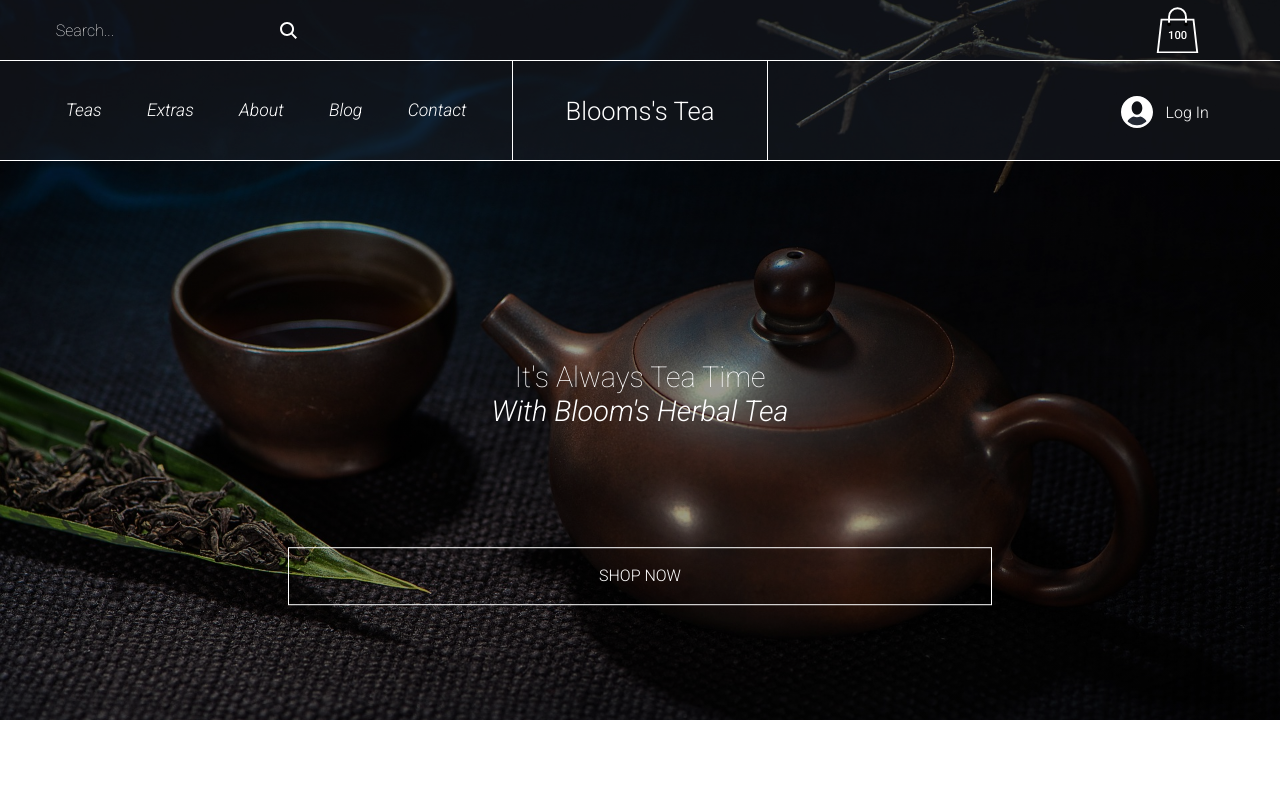
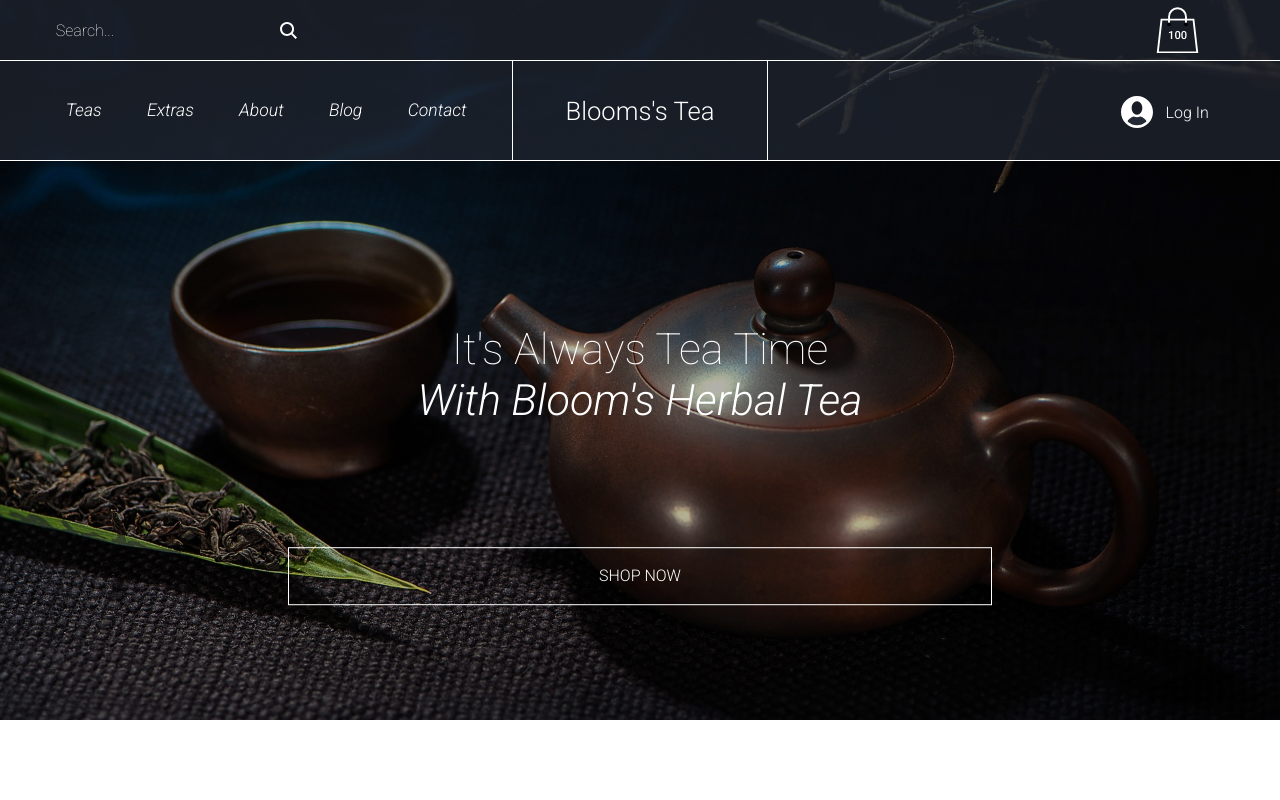
Before and after one commit to Cepako/Tea-Shop, a React (Create React App) app: page / in a window 1280 px wide. Shown: the top 800 px of the page. Built offline with nearby package versions, Linux system fonts and the light colour scheme.

Commit message:
add media queries for welcome component

```diff
--- a/src/components/Navigation.scss
+++ b/src/components/Navigation.scss
@@ -10,7 +10,7 @@
   flex-wrap: wrap;
   padding: 6% 3% 5%;
   color: white;
-  background-color: rgba(35, 41, 52, 0.4);
+  background-color: rgba(35, 41, 52, 0.7);
   border-bottom: 1px solid white;
   &__title {
     margin-left: 3%;
--- a/src/components/navigation-components/Menu.scss
+++ b/src/components/navigation-components/Menu.scss
@@ -31,6 +31,7 @@
       a {
         color: white;
         text-decoration: none;
+        transition: 0.3s;
         &:hover {
           color: #687fad;
           cursor: pointer;
--- a/src/components/pages/home-page-components/Welcome.scss
+++ b/src/components/pages/home-page-components/Welcome.scss
@@ -5,8 +5,8 @@
     height: 90vh;
     background:
         /* top, transparent black, faked with gradient */ linear-gradient(
-        rgba(0, 0, 0, 0.4),
-        rgba(0, 0, 0, 0.4)
+        rgba(0, 0, 0, 0.3),
+        rgba(0, 0, 0, 0.3)
       ),
       /* bottom, image */ url('../../../../public/images/home-page-img.jpg');
 
@@ -70,3 +70,67 @@
     }
   }
 }
+@media screen and (min-width: 500px) {
+  .welcome {
+    .background-image {
+      .header {
+        font-size: 2em;
+      }
+
+      .shop-now-button {
+        top: 75%;
+        width: 45%;
+        height: 8%;
+        font-size: 1.2em;
+      }
+    }
+  }
+}
+@media screen and (min-width: 768px) {
+  .welcome {
+    .background-image {
+      .header {
+        top: 50%;
+        font-size: 2.5em;
+      }
+      .shop-now-button {
+        top: 70%;
+        width: 35%;
+        height: 7%;
+        font-size: 1.3em;
+        transition: 0.5s;
+        &:hover {
+          background-color: #777;
+          border-color: #777;
+        }
+      }
+    }
+  }
+}
+@media screen and (min-width: 1024px) {
+  .welcome {
+    .background-image {
+      .header {
+        font-size: 2.7em;
+      }
+      .shop-now-button {
+        top: 65%;
+        width: 15%;
+        height: 5%;
+        font-size: 1.1em;
+      }
+    }
+  }
+}
+@media screen and (min-width: 1400px) {
+  .welcome {
+    .background-image {
+      .header {
+        font-size: 2.9em;
+      }
+      .shop-now-button {
+        width: 10%;
+      }
+    }
+  }
+}
```
